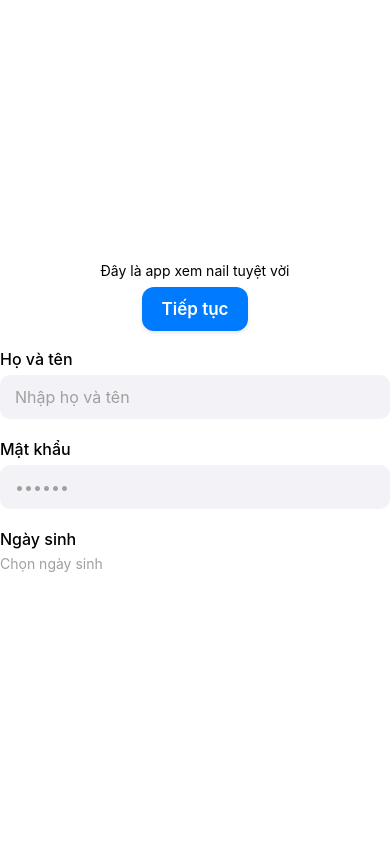
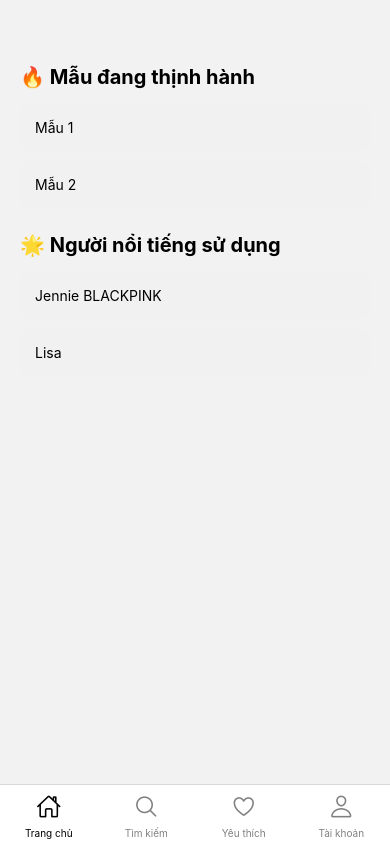
Before and after one commit to vominhthongss/nail-view, a React Native app: screen / in a window 390 px wide. Built offline with nearby package versions, Linux system fonts and the light colour scheme.

Commit message:
feat: add bottom nav

```diff
--- a/App.js
+++ b/App.js
@@ -1,55 +1,113 @@
-import { StatusBar } from "expo-status-bar";
-import { StyleSheet, Text, View } from "react-native";
-import VariantButton from "./components/variant-button";
-import VariantInput from "./components/variant-input";
-import { useState } from "react";
+import { NavigationContainer } from "@react-navigation/native";
+import { createBottomTabNavigator } from "@react-navigation/bottom-tabs";
+import { Ionicons } from "@expo/vector-icons";
+import { StyleSheet, Text, View, TextInput, ScrollView } from "react-native";
 
-export default function App() {
-  const [name, setName] = useState("");
-  const [birthDate, setBirthDate] = useState(null);
-  const [password, setPassword] = useState("");
 
-  const handlePress = () => {
-    alert("Đã nhấn nút Apple!");
-  };
+const Tab = createBottomTabNavigator();
 
+// Trang chủ
+function HomeScreen() {
   return (
-    <View style={styles.container}>
-      <Text>Đây là app xem nail tuyệt vời</Text>
-      <VariantButton title="Tiếp tục" onPress={handlePress} />
-      <VariantInput
-        label="Họ và tên"
-        type="text"
-        value={name}
-        onChange={setName}
-        placeholder="Nhập họ và tên"
-      />
+    <ScrollView contentContainerStyle={styles.screenContainer}>
+      <Text style={styles.heading}>🔥 Mẫu đang thịnh hành</Text>
+      <View style={styles.box}><Text>Mẫu 1</Text></View>
+      <View style={styles.box}><Text>Mẫu 2</Text></View>
 
-      <VariantInput
-        label="Mật khẩu"
-        type="password"
-        value={password}
-        onChange={setPassword}
-        placeholder="••••••"
-      />
+      <Text style={styles.heading}>🌟 Người nổi tiếng sử dụng</Text>
+      <View style={styles.box}><Text>Jennie BLACKPINK</Text></View>
+      <View style={styles.box}><Text>Lisa</Text></View>
+    </ScrollView>
+  );
+}
 
-      <VariantInput
-        label="Ngày sinh"
-        type="date"
-        value={birthDate}
-        onChange={setBirthDate}
-        placeholder="Chọn ngày sinh"
-      />
-      <StatusBar style="auto" />
+// Tìm kiếm
+function SearchScreen() {
+  return (
+    <View style={styles.screenContainer}>
+      <TextInput style={styles.searchBox} placeholder="Tìm mẫu nail..." />
+      <Text style={styles.heading}>Bộ lọc:</Text>
+      <Text>- Màu sắc / Chủ đề / Người nổi tiếng</Text>
     </View>
   );
 }
 
+// Yêu thích
+function FavoritesScreen() {
+  return (
+    <View style={styles.screenContainer}>
+      <Text style={styles.heading}>❤️ Danh sách mẫu đã lưu</Text>
+      <View style={styles.box}><Text>Mẫu bạn thích 1</Text></View>
+      <View style={styles.box}><Text>Mẫu bạn thích 2</Text></View>
+    </View>
+  );
+}
+
+// Thông tin tài khoản
+function ProfileScreen() {
+  return (
+    <View style={styles.screenContainer}>
+      <Text style={styles.heading}>👤 Thông tin cá nhân</Text>
+      <Text>Tên: naillover_01</Text>
+      <Text>Số mẫu đã lưu: 8</Text>
+      <Text>Cài đặt: ngôn ngữ, chủ đề giao diện</Text>
+    </View>
+  );
+}
+
+// App chính
+export default function App() {
+  return (
+    <NavigationContainer>
+      <Tab.Navigator
+        screenOptions={({ route }) => ({
+          tabBarIcon: ({ color, size }) => {
+            let iconName;
+            switch (route.name) {
+              case "Trang chủ": iconName = "home-outline"; break;
+              case "Tìm kiếm": iconName = "search-outline"; break;
+              case "Yêu thích": iconName = "heart-outline"; break;
+              case "Tài khoản": iconName = "person-outline"; break;
+            }
+            return <Ionicons name={iconName} size={size} color={color} />;
+          },
+          tabBarActiveTintColor: "#000",
+          tabBarInactiveTintColor: "gray",
+          tabBarStyle: { height: 60, paddingBottom: 5 },
+          headerShown: false,
+        })}
+      >
+        <Tab.Screen name="Trang chủ" component={HomeScreen} />
+        <Tab.Screen name="Tìm kiếm" component={SearchScreen} />
+        <Tab.Screen name="Yêu thích" component={FavoritesScreen} />
+        <Tab.Screen name="Tài khoản" component={ProfileScreen} />
+      </Tab.Navigator>
+    </NavigationContainer>
+  );
+}
+
 const styles = StyleSheet.create({
-  container: {
-    flex: 1,
-    backgroundColor: "#fff",
-    alignItems: "center",
-    justifyContent: "center",
+  screenContainer: {
+    flexGrow: 1,
+    padding: 20,
+    paddingTop: 50,
+  },
+  heading: {
+    fontSize: 20,
+    fontWeight: "bold",
+    marginVertical: 15,
+  },
+  box: {
+    backgroundColor: "#f1f1f1",
+    padding: 15,
+    marginBottom: 10,
+    borderRadius: 10,
+  },
+  searchBox: {
+    borderWidth: 1,
+    borderColor: "#ccc",
+    borderRadius: 10,
+    padding: 10,
+    marginBottom: 20,
   },
 });
```
Also changed, not shown: package.json (+7 -1 lines).
